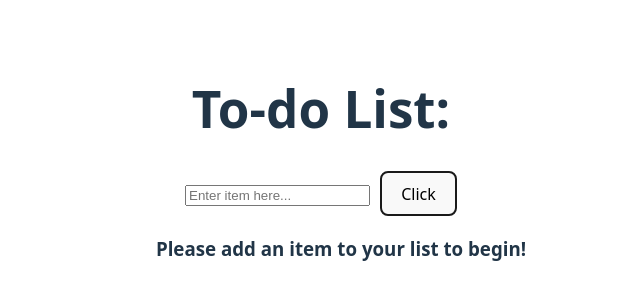
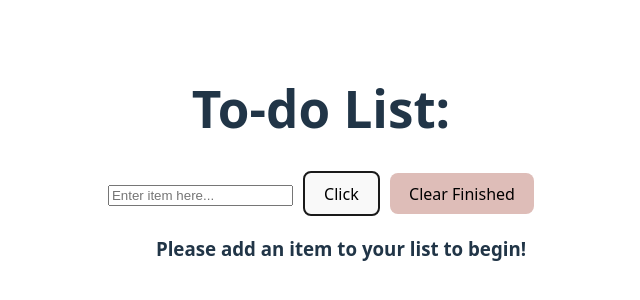
Before and after one commit to simonas-kulakauskas/react-todo-list, a React (Vite) app: page / in a window 1280 px wide. Shown: the part 236-536 px from the top of the page, without its empty margins (319-959 px from the left). Built offline with nearby package versions, Linux system fonts and the light colour scheme.

Commit message:
Implemented new button (and handler for said button) which filters out and deletes the items which are stricken out.

```diff
--- a/src/App.jsx
+++ b/src/App.jsx
@@ -10,7 +10,7 @@ import './App.css'
 * 5. Individual delete buttons for items                                              [✅]
 *   5b. Fix delete buttons...                                                         [✅]
 * 6. Reduce the return code for DisplayListItems()                                    [✅]
-* 7. Make a button that deletes all items that are checked off                        [❌]
+* 7. Make a button that deletes all items that are checked off                        [✅]
 */
 
 function AddListItem({listItems, setListItems}) { // Adding items onto the list
@@ -31,13 +31,19 @@ function AddListItem({listItems, setListItems}) { // Adding items onto the list
     }
   }
 
+  const deleteStrickenItems = () => setListItems(listItems.filter((item) => !item.checked && item )); // Filter our items that are checked off.
+
   return (
     <form>
       <input id="todoItemInputBox" type="text" placeholder="Enter item here..." style={{marginRight: 10}}></input>
-      <button type="submit" onClick={(e) => {
+      <button type="submit" style={{marginRight: 10}} onClick={(e) => {
         e.preventDefault();
         handleAddItem(document.getElementById("todoItemInputBox").value);
         }}>Click</button>
+      <button style={{backgroundColor: "#debdb8", border: "0"}} onClick={(e) => {
+        e.preventDefault();
+        deleteStrickenItems();
+      }}>Clear Finished</button>
     </form>
   );
 }
```
